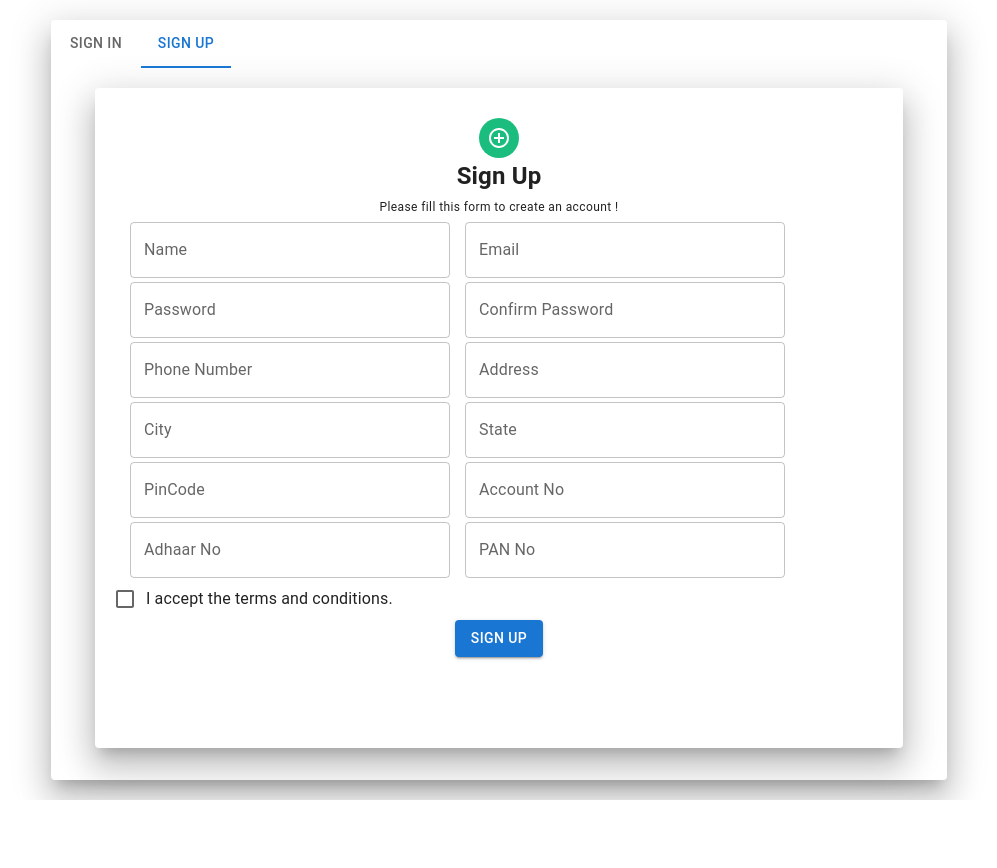
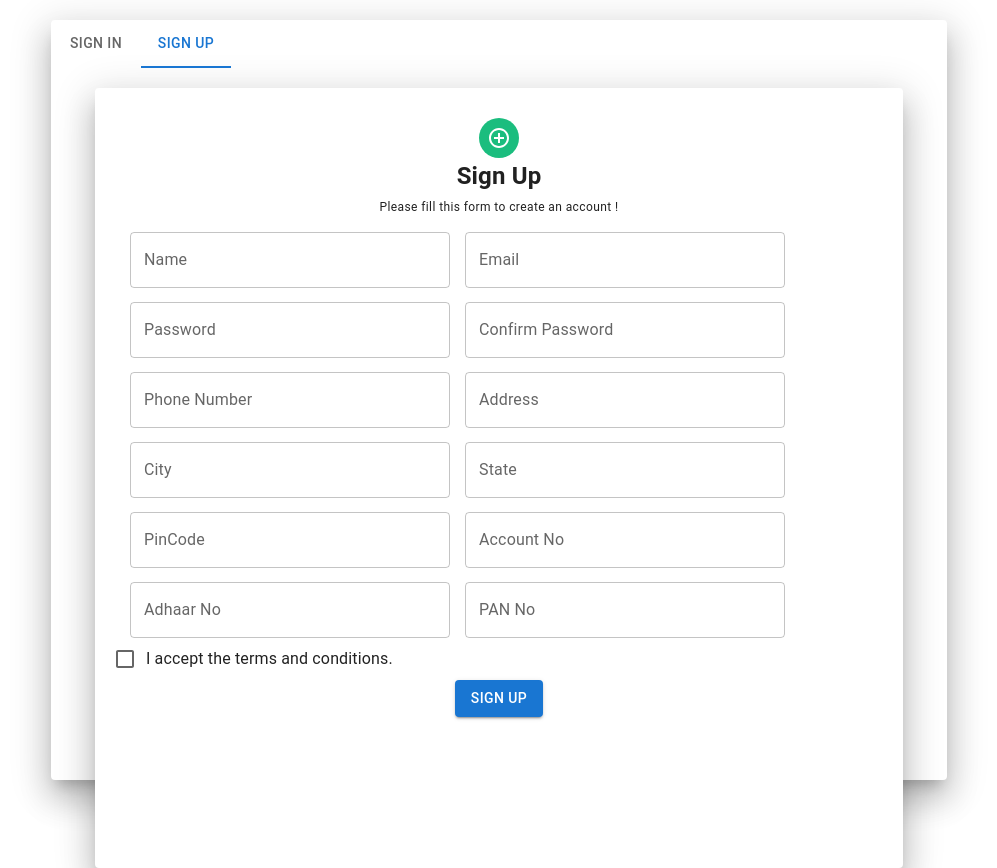
Before and after one commit to Ravi9140/Vikrawin, a React (Create React App) app in the folder client/: page /BidderRegistration in a window 1280 px wide. Both pictures are taken after a click on the tab "SIGN UP". Shown: the whole page, without its empty margins (141-1138 px from the left). Before the commit the page ends 800 px from the top, so only its background shows below. Built offline with nearby package versions, Linux system fonts and the light colour scheme.

Commit message:
Margin bottom added for Sign Up Pages

```diff
--- a/client/src/Components/BidderSignup.jsx
+++ b/client/src/Components/BidderSignup.jsx
@@ -73,13 +73,13 @@ const BidderSignup = ({ setAlert, registerbidder }) => {
 
   const paperStyle = {
     padding: "30px 20px",
-    height: "75vh",
+    height: "90vh",
     width: "60vw",
     margin: "20px auto",
   };
   const headerStyle = { margin: 0 };
   const avatarStyle = { backgroundColor: "#1bbd7e" };
-  const tfieldStyle = { width: "25vw", marginLeft: "15px", marginTop: "4px" };
+  const tfieldStyle = { width: "25vw", marginLeft: "15px", marginTop: "14px" };
   // const marginTop = { marginTop: 5 };
   return (
     <>
--- a/client/src/Components/FarmerSignup.jsx
+++ b/client/src/Components/FarmerSignup.jsx
@@ -80,13 +80,13 @@ const FarmerSignup = ({ setAlert, registerfarmer }) => {
   };
   const paperStyle = {
     padding: "30px 20px",
-    height: "85vh",
+    height: "100vh",
     width: "60vw",
     margin: "20px auto",
   };
   const headerStyle = { margin: 0 };
   const avatarStyle = { backgroundColor: "#1bbd7e" };
-  const tfieldStyle = { width: "25vw", marginLeft: "15px", marginTop: "4px" };
+  const tfieldStyle = { width: "25vw", marginLeft: "15px", marginTop: "14px" };
   const marginTop = { marginTop: 3 };
   return (
     <>
```
